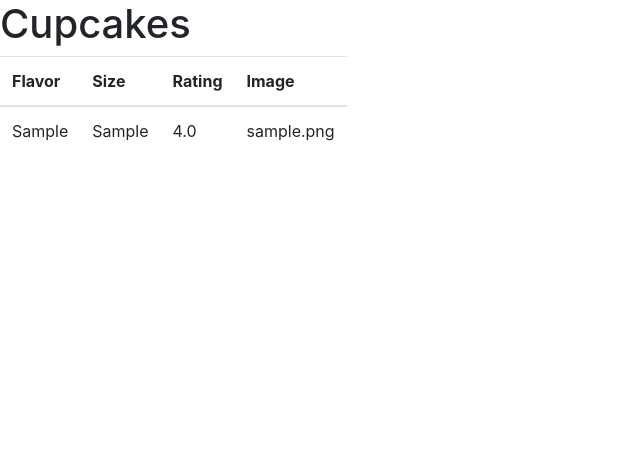
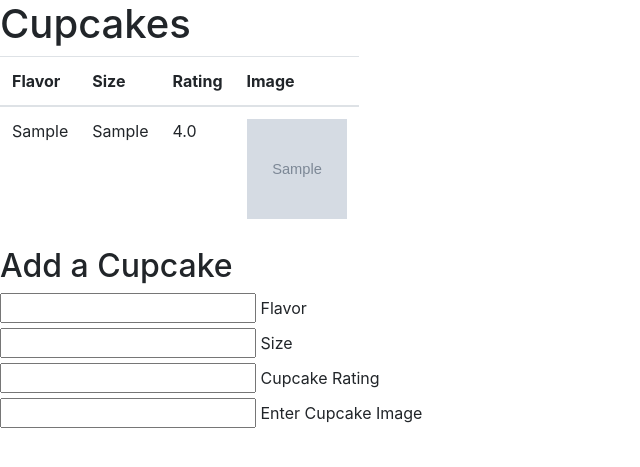
Before and after one commit to rgseltz/flask-cupcakes, a Flask app: page / in a window 1280 px wide. Shown: the top 467 px of the page, without its empty margins (0-640 px from the left). Run offline with Flask 2, Linux system fonts and the light colour scheme; tables that the repository leaves empty hold one stand-in row (values such as "Sample post"); grey boxes marked "Sample" are stand-in pictures; some libraries are stand-ins or nearby versions.

Commit message:
added new cupcake form to index.html

```diff
--- a/templates/index.html
+++ b/templates/index.html
@@ -23,11 +23,26 @@
         <td>{{cupcake.flavor}}</td>
         <td>{{cupcake.size}}</td>
         <td>{{cupcake.rating}}</td>
-        <td>{{cupcake.image}}</td>
+        <td><img src="{{cupcake.image}}" alt=" " width="100" height="100"></td>
         </tr>
         {% endfor %}
     </table>
     </div>
+
+    <div>
+        <h2>Add a Cupcake</h2>
+        <form action="" method="post">
+            <input type="text" id="flavor" name="flavor">
+            <label for="flavor">Flavor</label><br>
+            <input type="text" id="size" name="size">
+            <label for="size">Size</label><br>
+            <input type="text" id="rating" name="rating">
+            <label for="rating">Cupcake Rating</label><br>
+            <input type="text" id="image">
+            <label for="image">Enter Cupcake Image</label>
+        </form>
+    </div>
+
     <script src="https://cdnjs.cloudflare.com/ajax/libs/axios/0.19.2/axios.min.js"
     integrity="sha256-T/f7Sju1ZfNNfBh7skWn0idlCBcI3RwdLSS4/I7NQKQ=" crossorigin="anonymous"></script>
   <script
```
Also changed, not shown: templates/new-cupcake-form.html (added).
